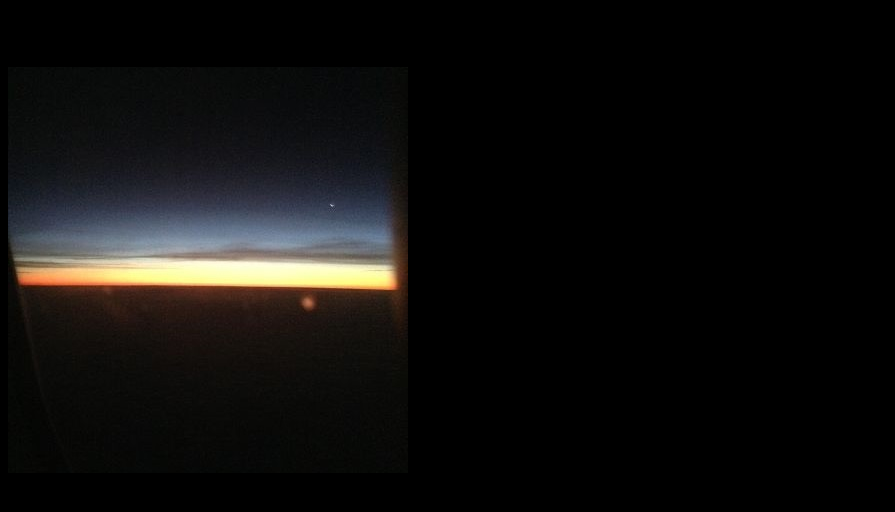
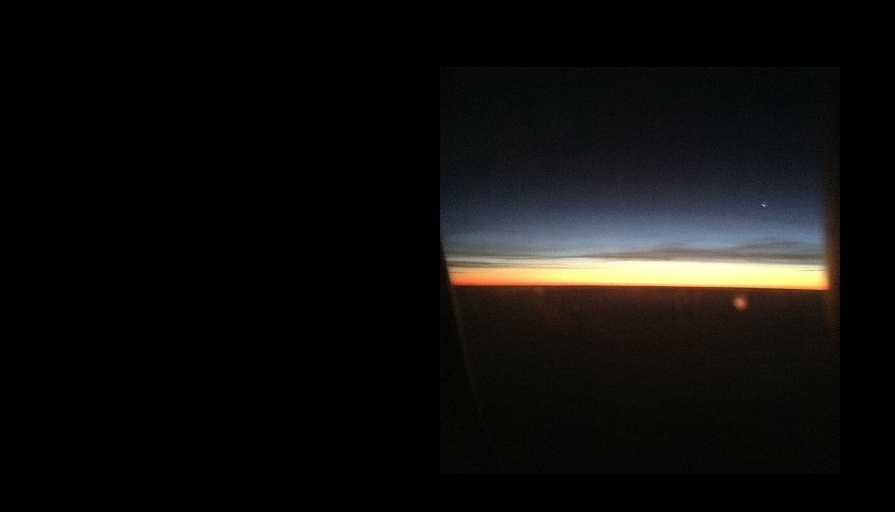
Before and after one commit to ntrocado/ntrocado.github.io, a Jekyll site: the page built from index.html, in a window 1280 px wide. Shown: the top 512 px of the page, without its empty margins (0-895 px from the left). Built offline with Jekyll 4.4.1, drawn with Linux system fonts in a browser that asks for light colours.

Commit message:
Update main.css

```diff
--- a/css/main.css
+++ b/css/main.css
@@ -2,6 +2,13 @@ body {
 	background: black }
 section {
 -	background: black;
--        color: white;
--        border-radius: 1em;
--        padding: 1em }
+-       color: white;
+-       border-radius: 1em;
+-       padding: 1em;
+	margin-left: auto;
+	margin-right: auto;
+	width: 400px }
+}
+h1, h2, h3, p {
+	color: white;
+}
```
